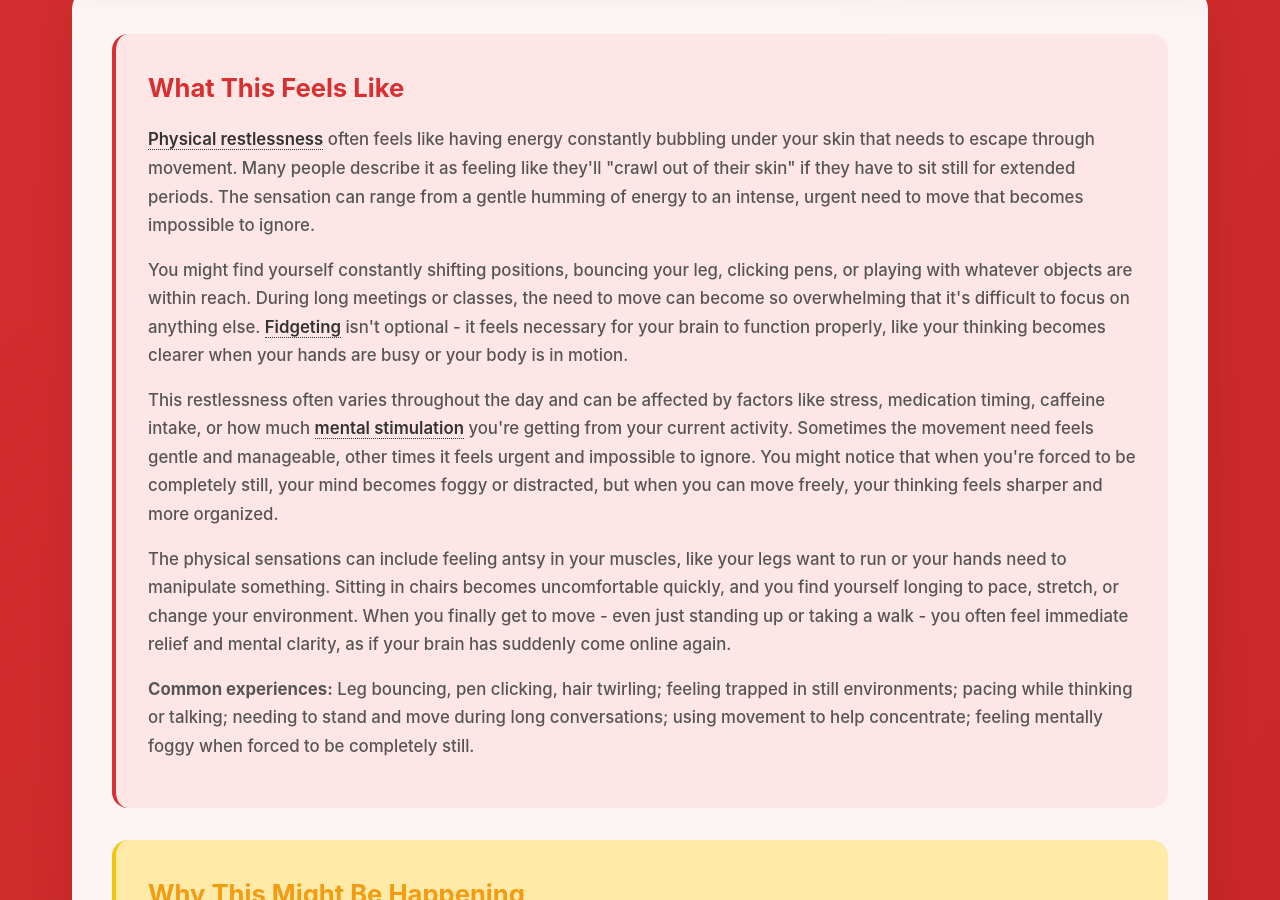
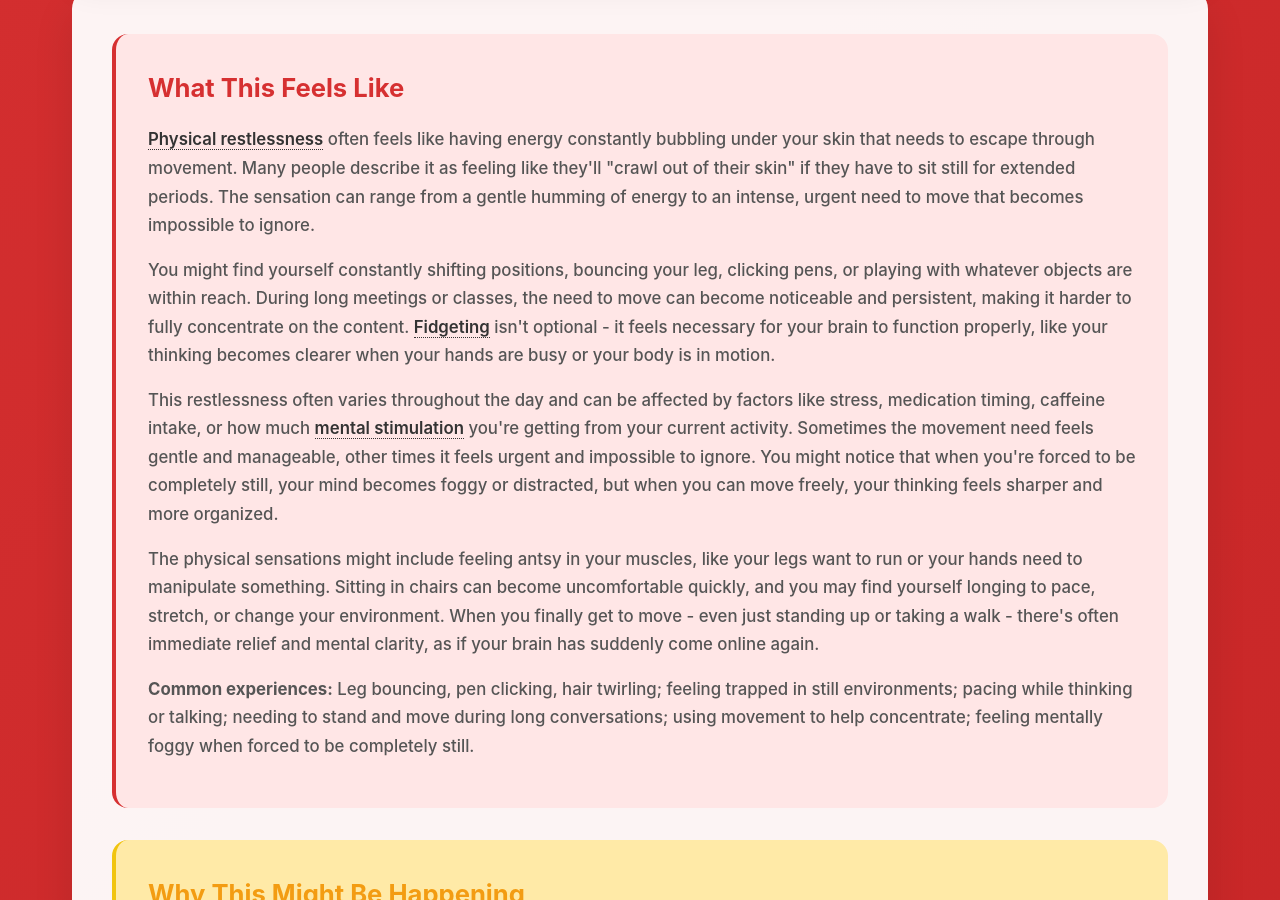
Before and after one commit to neurodivergent-survival-guide/neurodivergent-survival-guide, a Jekyll site: the page built from struggles/physical-restlessness.html, in a window 1280 px wide and 900 px high, scrolled down 695 px. Built offline with Jekyll 4.4.1, drawn with Linux system fonts in a browser that asks for light colours.

Commit message:
Update physical-restlessness.html

```diff
--- a/struggles/physical-restlessness.html
+++ b/struggles/physical-restlessness.html
@@ -27,11 +27,11 @@ search_terms: ["can't sit still", "need to move", "fidgeting constantly", "restl
         <h2 id="what-this-feels-like">What This Feels Like</h2>
         <p><span class="jargon">Physical restlessness<span class="tooltip">The need to move your body, fidget, or change positions frequently to maintain focus and comfort</span></span> often feels like having energy constantly bubbling under your skin that needs to escape through movement. Many people describe it as feeling like they'll "crawl out of their skin" if they have to sit still for extended periods. The sensation can range from a gentle humming of energy to an intense, urgent need to move that becomes impossible to ignore.</p>
 
-        <p>You might find yourself constantly shifting positions, bouncing your leg, clicking pens, or playing with whatever objects are within reach. During long meetings or classes, the need to move can become so overwhelming that it's difficult to focus on anything else. <span class="jargon">Fidgeting<span class="tooltip">Small, repetitive movements that help regulate attention and nervous energy</span></span> isn't optional - it feels necessary for your brain to function properly, like your thinking becomes clearer when your hands are busy or your body is in motion.</p>
+        <p>You might find yourself constantly shifting positions, bouncing your leg, clicking pens, or playing with whatever objects are within reach. During long meetings or classes, the need to move can become noticeable and persistent, making it harder to fully concentrate on the content. <span class="jargon">Fidgeting<span class="tooltip">Small, repetitive movements that help regulate attention and nervous energy</span></span> isn't optional - it feels necessary for your brain to function properly, like your thinking becomes clearer when your hands are busy or your body is in motion.</p>
 
         <p>This restlessness often varies throughout the day and can be affected by factors like stress, medication timing, caffeine intake, or how much <span class="jargon">mental stimulation<span class="tooltip">Cognitive engagement and challenge that affects your brain's arousal level</span></span> you're getting from your current activity. Sometimes the movement need feels gentle and manageable, other times it feels urgent and impossible to ignore. You might notice that when you're forced to be completely still, your mind becomes foggy or distracted, but when you can move freely, your thinking feels sharper and more organized.</p>
 
-        <p>The physical sensations can include feeling antsy in your muscles, like your legs want to run or your hands need to manipulate something. Sitting in chairs becomes uncomfortable quickly, and you find yourself longing to pace, stretch, or change your environment. When you finally get to move - even just standing up or taking a walk - you often feel immediate relief and mental clarity, as if your brain has suddenly come online again.</p>
+        <p>The physical sensations might include feeling antsy in your muscles, like your legs want to run or your hands need to manipulate something. Sitting in chairs can become uncomfortable quickly, and you may find yourself longing to pace, stretch, or change your environment. When you finally get to move - even just standing up or taking a walk - there's often immediate relief and mental clarity, as if your brain has suddenly come online again.</p>
 
         <div class="highlight-box">
             <p><strong>Common experiences:</strong> Leg bouncing, pen clicking, hair twirling; feeling trapped in still environments; pacing while thinking or talking; needing to stand and move during long conversations; using movement to help concentrate; feeling mentally foggy when forced to be completely still.</p>
```
